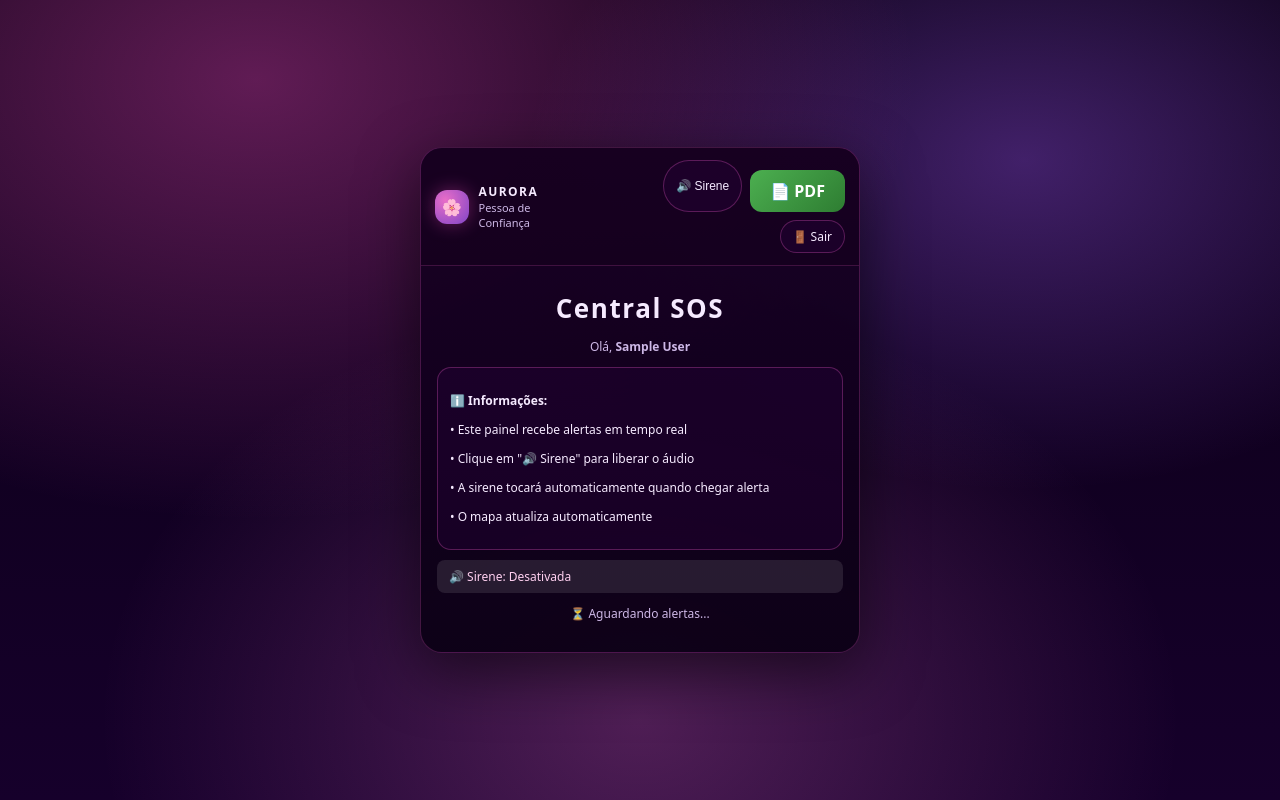
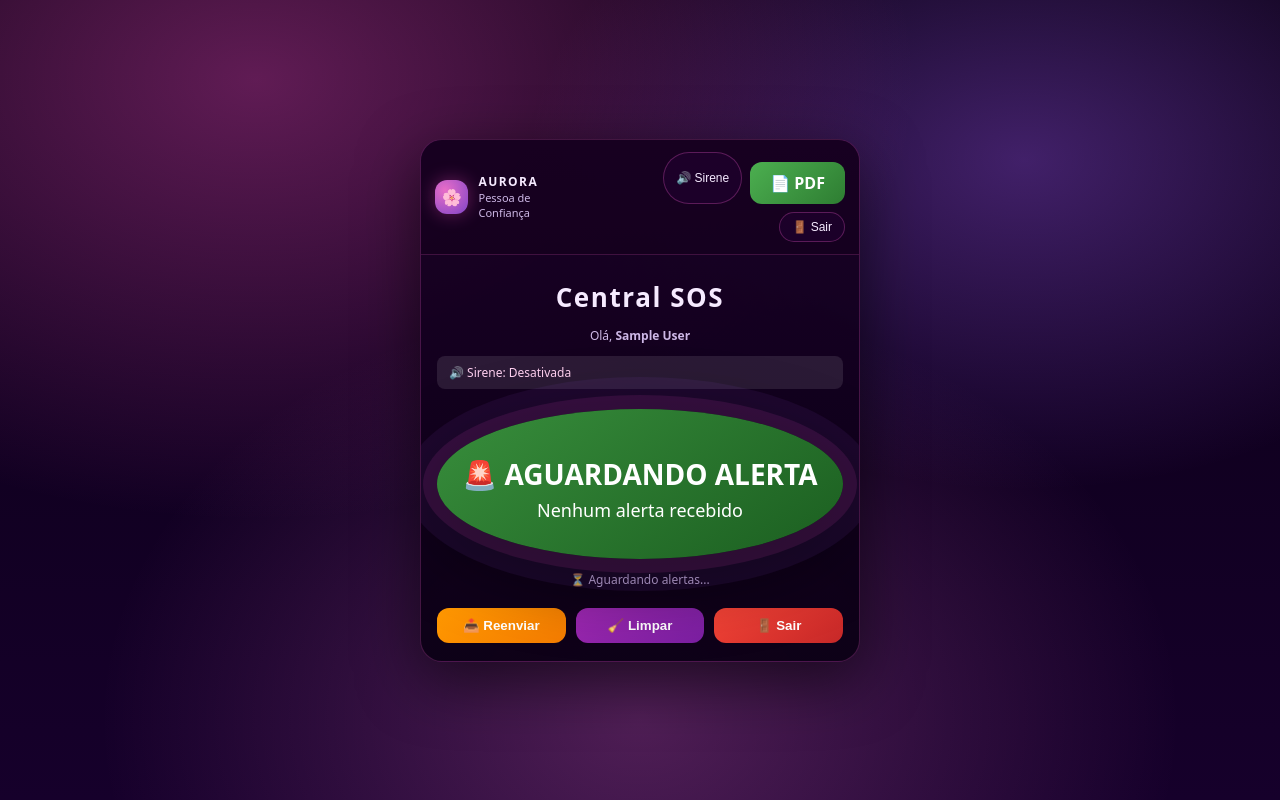
Before and after one commit to salveci2022/aurora_mulher_segura, a Flask app: template templates/panel_trusted.html in a window 1280 px wide. Run offline with Flask 3, Linux system fonts and the light colour scheme; the template is opened without the code that fills it: most values are stand-ins (such as "Sample title", 1, 10 or a date in 2020).

Commit message:
add arquivos no repo

```diff
--- a/app.py
+++ b/app.py
@@ -173,11 +173,7 @@ def relatorio_pdf():
         # Pega todos os alertas
         alerts = get_all_alerts()
 
-        # Configura para Unicode
         pdf = FPDF()
-        pdf.add_font('DejaVu', '', 'DejaVuSansCondensed.ttf', uni=True)
-        pdf.set_font('DejaVu', size=10)
-
         pdf.add_page()
 
         # Cabeçalho
--- a/state.json
+++ b/state.json
@@ -1,3 +1,3 @@
 {
-  "last_id": 6
+  "last_id": 19
 }
--- a/templates/panel_trusted.html
+++ b/templates/panel_trusted.html
@@ -14,6 +14,7 @@
             margin-top: 15px;
             border-radius: 14px;
             overflow: hidden;
+            display: none;
         }
         .map-container iframe {
             width: 100%;
@@ -59,6 +60,104 @@
             font-size: 12px;
             color: #ffd0f0;
         }
+        .alert-button {
+            width: 100%;
+            height: 150px;
+            border-radius: 50%;
+            margin-top: 20px;
+            background: linear-gradient(145deg, #388e3c, #1b5e20);
+            display: flex;
+            justify-content: center;
+            align-items: center;
+            flex-direction: column;
+            color: white;
+            font-size: 18px;
+            font-weight: bold;
+            text-align: center;
+            transition: all 0.5s;
+            position: relative;
+            overflow: hidden;
+            box-shadow: 0 0 0 14px rgba(255, 79, 200, 0.1), 0 0 0 32px rgba(164, 92, 255, 0.07), 0 20px 70px rgba(0, 0, 0, 0.55);
+        }
+        .alert-button::before {
+            content: "";
+            position: absolute;
+            top: -50%;
+            left: -50%;
+            width: 200%;
+            height: 200%;
+            background: radial-gradient(circle, rgba(255,255,255,0.2) 0%, rgba(255,255,255,0) 70%);
+            transform: scale(0);
+            transition: transform 0.5s;
+        }
+        .alert-button.active {
+            background: linear-gradient(145deg, #d32f2f, #b71c1c);
+            animation: pulse 1.5s infinite;
+        }
+        .alert-button.active::before {
+            transform: scale(1);
+        }
+        .alert-button .status {
+            font-size: 28px;
+            margin-top: 10px;
+        }
+        .alert-button .message {
+            font-size: 18px;
+            margin-top: 5px;
+            font-weight: normal;
+        }
+        @keyframes pulse {
+            0% { transform: scale(1); }
+            50% { transform: scale(1.05); }
+            100% { transform: scale(1); }
+        }
+        .action-buttons {
+            display: grid;
+            grid-template-columns: repeat(3, 1fr);
+            gap: 10px;
+            margin-top: 20px;
+        }
+        .btn-action {
+            padding: 10px 15px;
+            border: none;
+            border-radius: 12px;
+            font-weight: bold;
+            cursor: pointer;
+            transition: all 0.3s;
+        }
+        .btn-reenviar {
+            background: linear-gradient(135deg, #ff9800, #f57c00);
+            color: white;
+        }
+        .btn-limpar {
+            background: linear-gradient(135deg, #9c27b0, #7b1fa2);
+            color: white;
+        }
+        .btn-sair {
+            background: linear-gradient(135deg, #f44336, #c62828);
+            color: white;
+        }
+        .btn-action:hover {
+            transform: translateY(-2px);
+            box-shadow: 0 5px 15px rgba(0,0,0,0.3);
+        }
+        .map-button {
+            display: block;
+            width: 100%;
+            margin-top: 15px;
+            padding: 10px;
+            background: linear-gradient(135deg, #4caf50, #2e7d32);
+            color: white;
+            border: none;
+            border-radius: 50px;
+            font-weight: bold;
+            cursor: pointer;
+            transition: all 0.3s;
+        }
+        .map-button:hover {
+            transform: translateY(-2px);
+            box-shadow: 0 5px 15px rgba(76, 175, 80, 0.4);
+        }
     </style>
 </head>
 <body class="aurora-bg">
@@ -75,7 +174,7 @@
                 <div class="top-actions">
                     <button onclick="testSiren()" class="pill">🔊 Sirene</button>
                     <a href="/relatorio/pdf" class="pdf-btn">📄 PDF</a>
-                    <a href="/logout_trusted" class="pill">🚪 Sair</a>
+                    <button onclick="sairSistema()" class="pill">🚪 Sair</button>
                 </div>
             </div>
 
@@ -83,16 +182,13 @@
                 <h1 class="h1">Central SOS</h1>
                 <p class="center muted small">Olá, <strong>{{ display_name }}</strong></p>
 
-                <div class="info-box">
-                    <p class="small"><strong>ℹ️ Informações:</strong></p>
-                    <p class="small">• Este painel recebe alertas em tempo real</p>
-                    <p class="small">• Clique em "🔊 Sirene" para liberar o áudio</p>
-                    <p class="small">• A sirene tocará automaticamente quando chegar alerta</p>
-                    <p class="small">• O mapa atualiza automaticamente</p>
+                <div id="sirenStatus" class="siren-status">
+                    🔊 Sirene: <span id="sirenStatusText">Desativada</span>
                 </div>
 
-                <div id="sirenStatus" class="siren-status">
-                    🔊 Sirene: <span id="sirenStatusText">Desativada</span>
+                <div id="alertButton" class="alert-button">
+                    <div class="status">🚨 AGUARDANDO ALERTA</div>
+                    <div class="message">Nenhum alerta recebido</div>
                 </div>
 
                 <div id="alertInfo">
@@ -102,11 +198,18 @@
                 <div class="alert-info" id="locationInfo" style="display:none;">
                     <p class="small"><strong>📍 Última Localização:</strong></p>
                     <p class="small" id="locationText"></p>
-                    <a href="#" id="openMapLink" class="link" target="_blank" style="display:block;margin-top:8px;">🗺️ Ver no Google Maps</a>
+                    <button id="openMapBtn" class="map-button">🗺️ Ver no Google Maps</button>
                 </div>
 
-                <div id="mapContainer" class="map-container" style="display:none;">
+                <div id="mapContainer" class="map-container">
                     <iframe id="mapFrame" src="" frameborder="0"></iframe>
+                </div>
+
+                <!-- Botões de Ação -->
+                <div class="action-buttons">
+                    <button class="btn-action btn-reenviar" onclick="reenviarAlerta()">📤 Reenviar</button>
+                    <button class="btn-action btn-limpar" onclick="limparAlerta()">🧹 Limpar</button>
+                    <button class="btn-action btn-sair" onclick="sairSistema()">🚪 Sair</button>
                 </div>
             </div>
         </div>
@@ -118,6 +221,8 @@
         const siren = document.getElementById('sirenSound');
         let sirenUnlocked = false;
         let lastAlertId = null;
+        let alertaAtual = null;
+        const alertButton = document.getElementById('alertButton');
 
         function testSiren() {
             sirenUnlocked = true;
@@ -144,13 +249,14 @@
 
                     if (alert.id !== lastAlertId) {
                         lastAlertId = alert.id;
+                        alertaAtual = alert;
 
                         const alertInfo = document.getElementById('alertInfo');
                         const mapContainer = document.getElementById('mapContainer');
                         const mapFrame = document.getElementById('mapFrame');
                         const locationInfo = document.getElementById('locationInfo');
                         const locationText = document.getElementById('locationText');
-                        const openMapLink = document.getElementById('openMapLink');
+                        const openMapBtn = document.getElementById('openMapBtn');
 
                         // Exibir informações do alerta
                         alertInfo.innerHTML = `
@@ -163,6 +269,13 @@
                             </div>
                         `;
 
+                        // Atualizar botão de alerta
+                        alertButton.className = 'alert-button active';
+                        alertButton.innerHTML = `
+                            <div class="status">🚨 ALERTA RECEBIDO</div>
+                            <div class="message">${alert.name} - ${alert.situation}</div>
+                        `;
+
                         // Exibir localização e mapa se disponível
                         if (alert.location) {
                             const lat = alert.location.lat;
@@ -171,13 +284,12 @@
                             locationText.textContent = `Lat: ${lat.toFixed(5)}, Lng: ${lng.toFixed(5)}`;
                             locationInfo.style.display = 'block';
 
-                            openMapLink.href = `https://www.google.com/maps?q=${lat},${lng}&z=16`;
-
-                            mapFrame.src = `https://www.google.com/maps?q=${lat},${lng}&z=16&output=embed`;
-                            mapContainer.style.display = 'block';
+                            openMapBtn.onclick = () => {
+                                mapContainer.style.display = 'block';
+                                mapFrame.src = `https://www.google.com/maps?q=${lat},${lng}&z=16&output=embed`;
+                            };
                         } else {
                             locationInfo.style.display = 'none';
-                            mapContainer.style.display = 'none';
                         }
 
                         // Tocar sirene
@@ -198,6 +310,56 @@
                 });
         }
 
+        function reenviarAlerta() {
+            if (!alertaAtual) {
+                alert('⚠️ Nenhum alerta para reenviar');
+                return;
+            }
+
+            if (confirm('Deseja reenviar o último alerta?')) {
+                // Reenvia o alerta
+                fetch('/api/send_alert', {
+                    method: 'POST',
+                    headers: { 'Content-Type': 'application/json' },
+                    body: JSON.stringify(alertaAtual)
+                })
+                .then(r => r.json())
+                .then(res => {
+                    if (res.ok) {
+                        alert('✅ Alerta reenviado com sucesso!');
+                    } else {
+                        alert('❌ Erro ao reenviar alerta');
+                    }
+                })
+                .catch(err => {
+                    alert('❌ Erro ao reenviar alerta');
+                });
+            }
+        }
+
+        function limparAlerta() {
+            const alertInfo = document.getElementById('alertInfo');
+            const locationInfo = document.getElementById('locationInfo');
+            const mapContainer = document.getElementById('mapContainer');
+            const alertButton = document.getElementById('alertButton');
+
+            alertInfo.innerHTML = '<p class="center muted small">⏳ Aguardando alertas...</p>';
+            locationInfo.style.display = 'none';
+            mapContainer.style.display = 'none';
+            alertButton.className = 'alert-button';
+            alertButton.innerHTML = `
+                <div class="status">🚨 AGUARDANDO ALERTA</div>
+                <div class="message">Nenhum alerta recebido</div>
+            `;
+            alertaAtual = null;
+        }
+
+        function sairSistema() {
+            if (confirm('Deseja realmente sair do painel da pessoa de confiança?')) {
+                window.location.href = '/trusted/login';
+            }
+        }
+
         // Atualizar a cada 3 segundos
         setInterval(updateAlerts, 3000);
         updateAlerts();
```
Also changed, not shown: users.json (+2 -12 lines), 1 other file.
